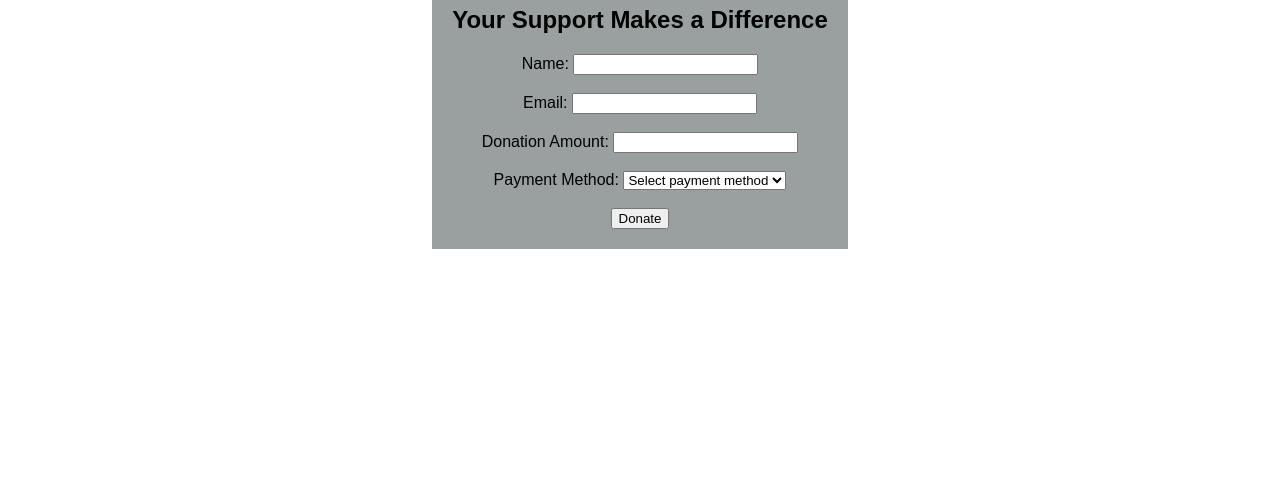
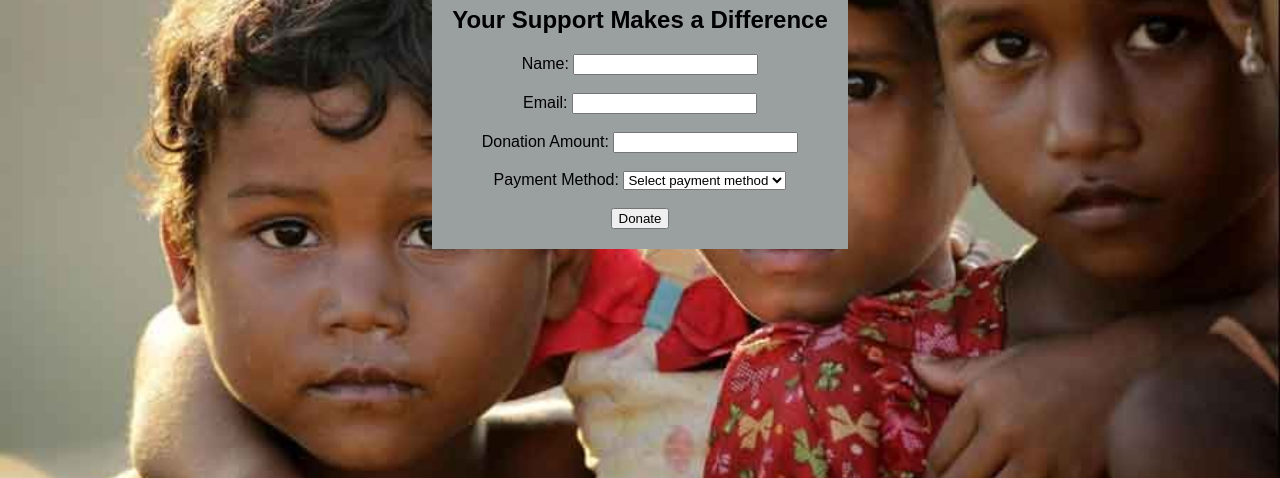
Before and after one commit to DiyaKalyan/CARE, a plain HTML site: page donation.html in a window 1280 px wide. Shown: the part 322-800 px from the top of the page. Drawn offline with Linux system fonts and the light colour scheme.

Commit message:
donation.css

```diff
--- a/donation.css
+++ b/donation.css
@@ -14,7 +14,7 @@
     margin: 0;
     padding: 0;
     font-family: Arial, sans-serif;
-    background-image: url('./assets/smile.jpg'); /* Replace 'background.jpg' with the path to your background image */
+    background-image: url('./smile.jpg'); /* Replace 'background.jpg' with the path to your background image */
     background-size: cover;
     background-position: center;
     height: 100vh;
```
